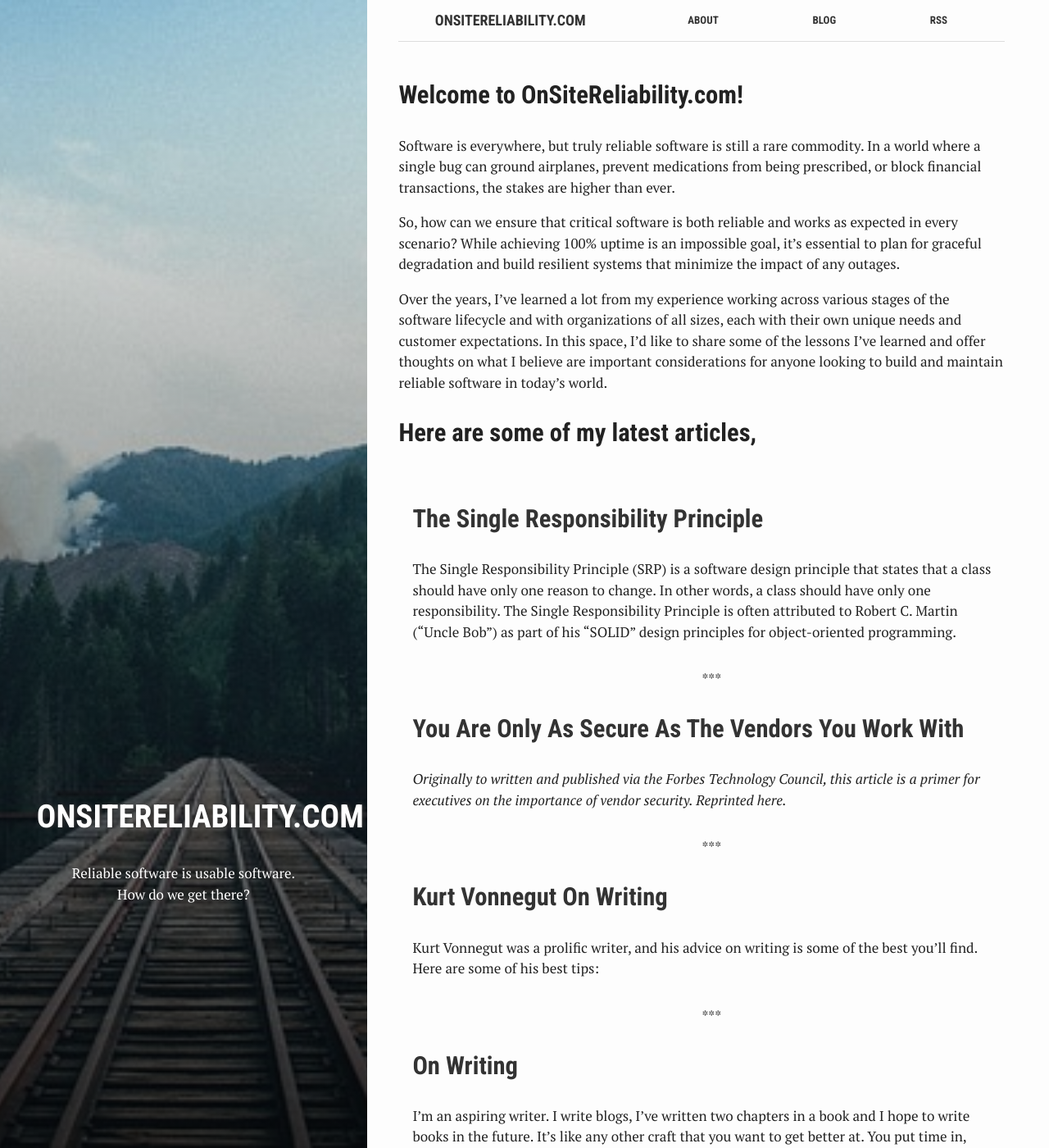
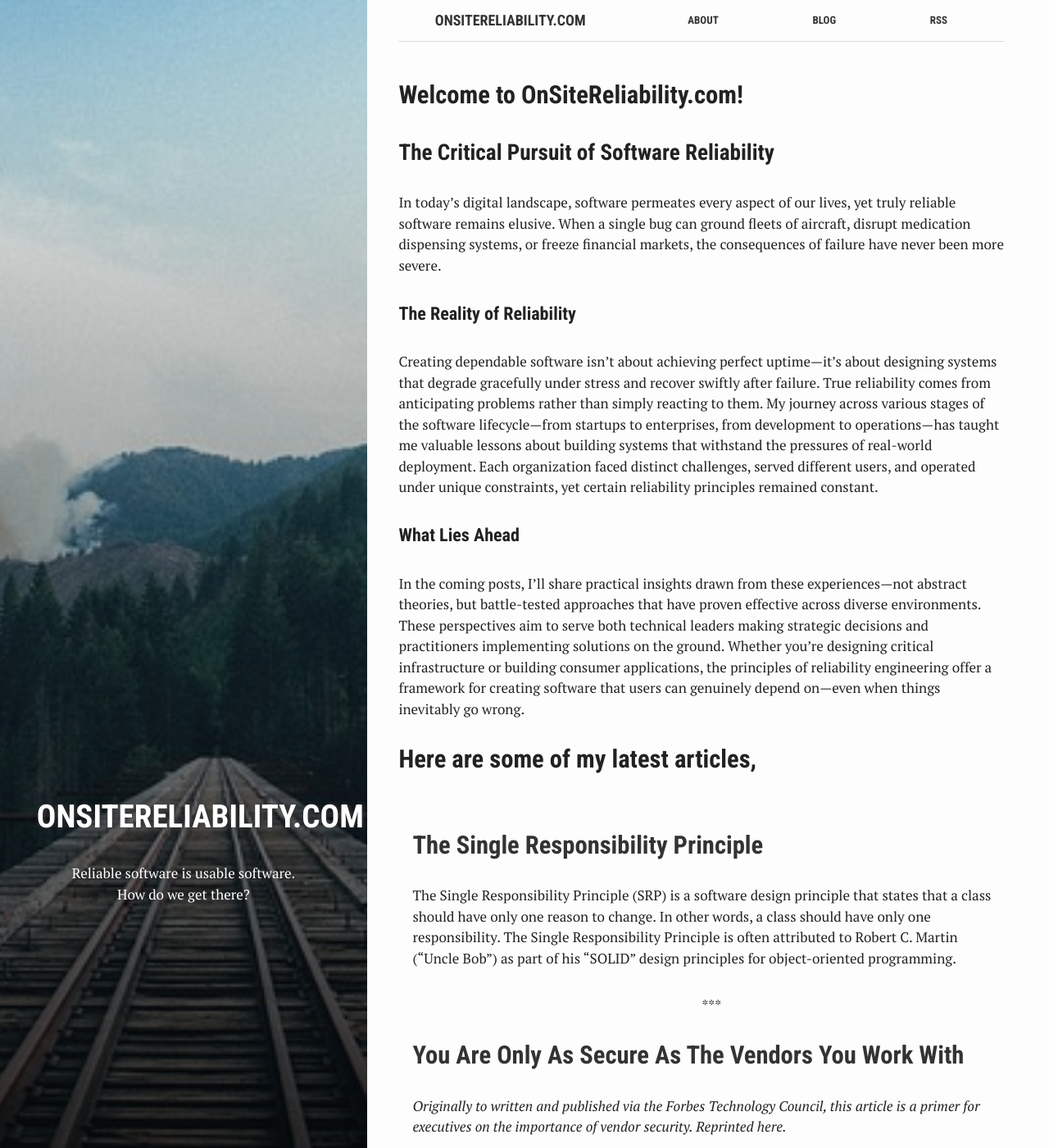
Before and after one commit to qapage/qapage.github.io, a Jekyll site: the page built from index.html, in a window 1280 px wide and 1400 px high. Shown: the whole window at 82% size. Built offline with Jekyll 4.4.1, drawn with Linux system fonts in a browser that asks for light colours.

Commit message:
Updated index.html

```diff
--- a/index.html
+++ b/index.html
@@ -9,17 +9,15 @@
 <h2 class="post-title"> Welcome to OnSiteReliability.com!</h2>
 <div class="post-entry">
 
-  <p>
-    Software is everywhere, but truly reliable software is still a rare commodity. In a world where a single bug can ground airplanes, prevent medications from being prescribed, or block financial transactions, the stakes are higher than ever.
-  </p>
 
-  <p>
-  So, how can we ensure that critical software is both reliable and works as expected in every scenario? While achieving 100% uptime is an impossible goal, it’s essential to plan for graceful degradation and build resilient systems that minimize the impact of any outages.
-  </p>
+  <h3>  The Critical Pursuit of Software Reliability </h3>
+In today’s digital landscape, software permeates every aspect of our lives, yet truly reliable software remains elusive. When a single bug can ground fleets of aircraft, disrupt medication dispensing systems, or freeze financial markets, the consequences of failure have never been more severe.
 
-  <p>
-Over the years, I’ve learned a lot from my experience working across various stages of the software lifecycle and with organizations of all sizes, each with their own unique needs and customer expectations. In this space, I’d like to share some of the lessons I’ve learned and offer thoughts on what I believe are important considerations for anyone looking to build and maintain reliable software in today’s world.
-  </p>
+  <h4> The Reality of Reliability </h4>
+Creating dependable software isn’t about achieving perfect uptime—it’s about designing systems that degrade gracefully under stress and recover swiftly after failure. True reliability comes from anticipating problems rather than simply reacting to them. My journey across various stages of the software lifecycle—from startups to enterprises, from development to operations—has taught me valuable lessons about building systems that withstand the pressures of real-world deployment. Each organization faced distinct challenges, served different users, and operated under unique constraints, yet certain reliability principles remained constant.
+
+  <h4> What Lies Ahead </h4>
+In the coming posts, I’ll share practical insights drawn from these experiences—not abstract theories, but battle-tested approaches that have proven effective across diverse environments. These perspectives aim to serve both technical leaders making strategic decisions and practitioners implementing solutions on the ground. Whether you’re designing critical infrastructure or building consumer applications, the principles of reliability engineering offer a framework for creating software that users can genuinely depend on—even when things inevitably go wrong.
 
 </div>
 
```
